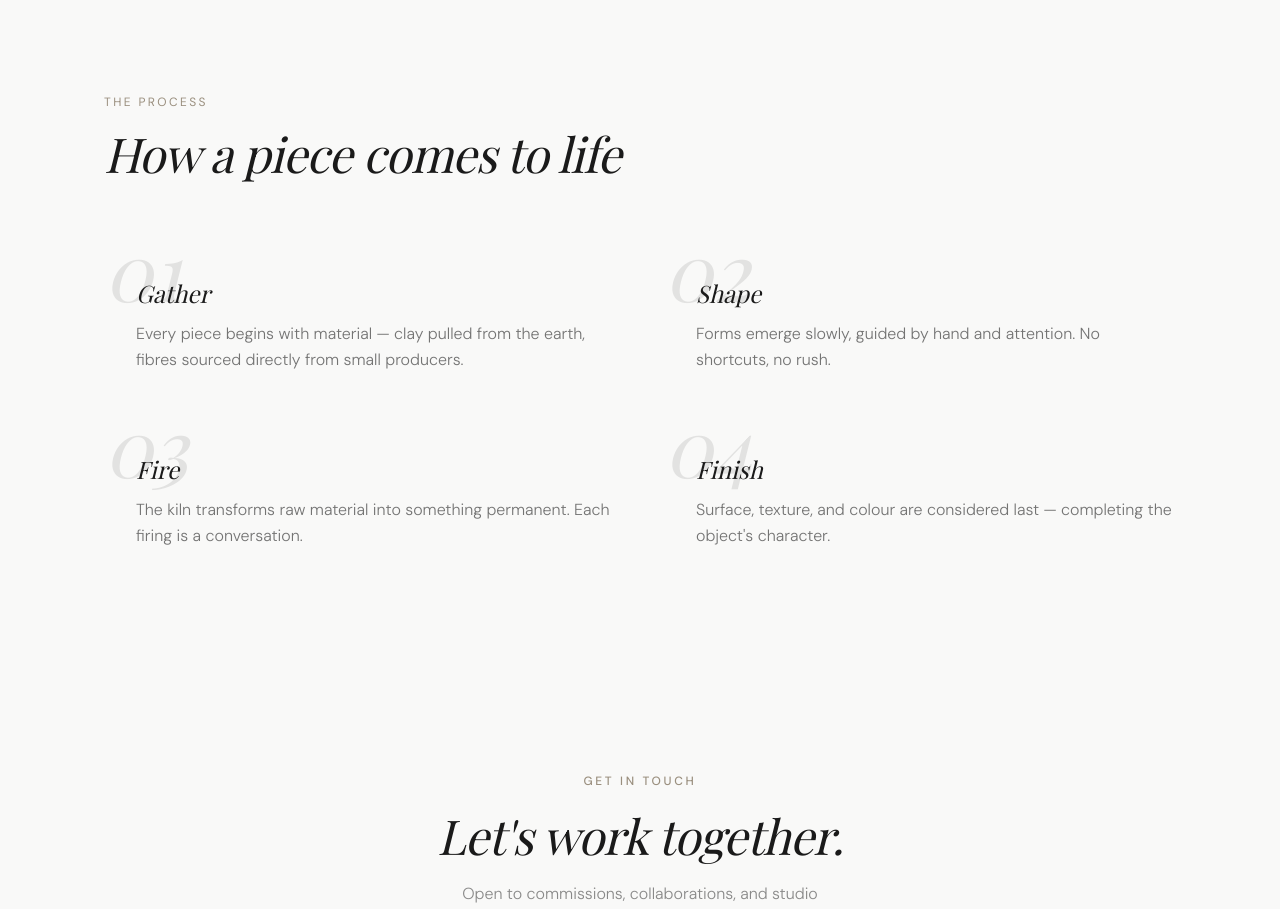
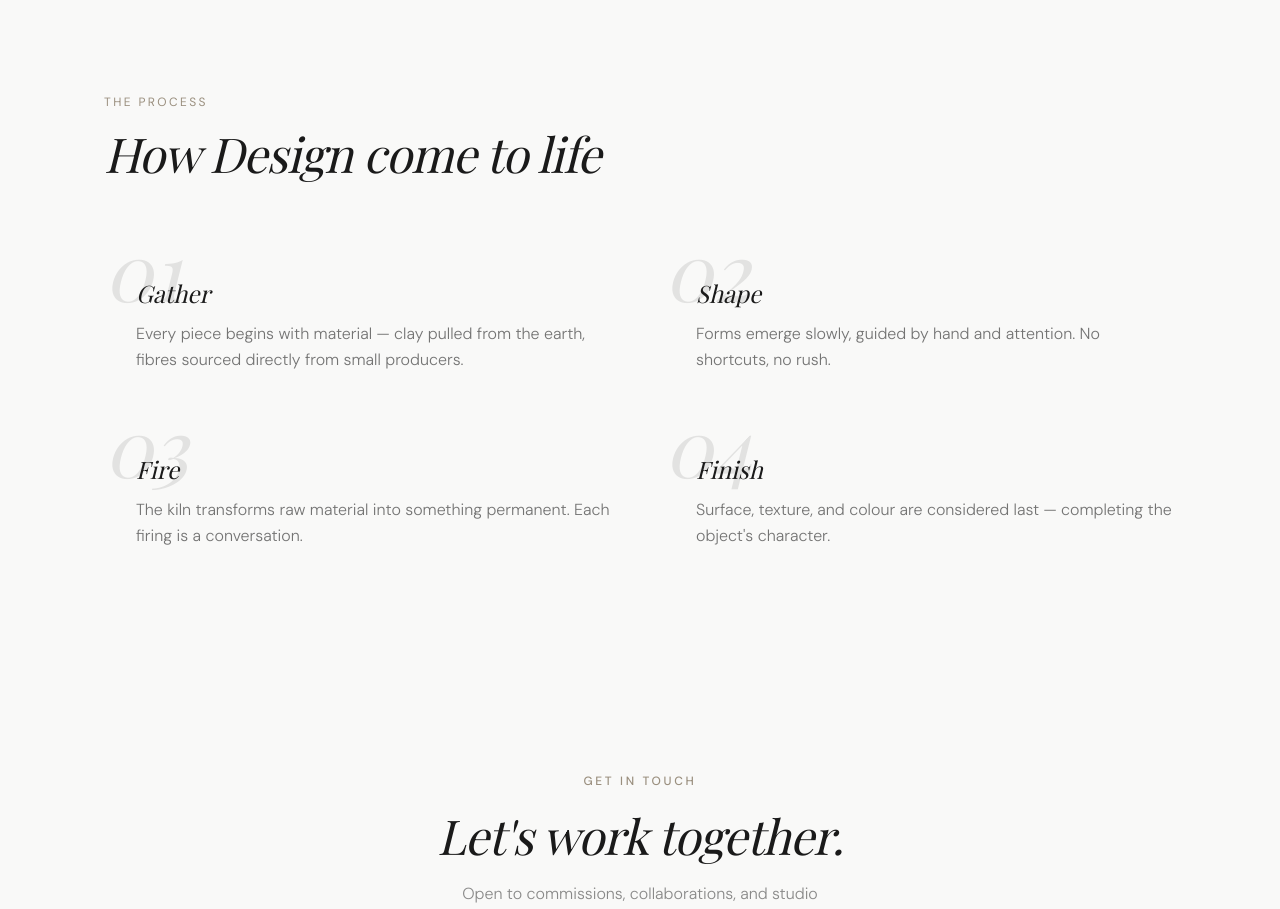
Before and after one commit to alaa-shouman/lauren_gallery, a React (Vite) app: page / in a window 1280 px wide. Shown: the part 2400-3309 px from the top of the page. Built offline with nearby package versions, Linux system fonts and the light colour scheme; no server answers; a web font is replaced by a local one.

Commit message:
How Design come to life

```diff
--- a/src/components/organisms/AboutSection.tsx
+++ b/src/components/organisms/AboutSection.tsx
@@ -93,7 +93,7 @@ export function AboutSection() {
           <div ref={processRef} className="fade-up">
             <p className="text-xs tracking-[0.2em] text-earth-sage uppercase mb-4">the process</p>
             <h3 className="font-serif italic text-4xl md:text-5xl text-earth-forest tracking-[-0.02em] leading-[1.15] mb-16">
-              How a piece comes to life
+              How Design come to life
             </h3>
 
             <div className="grid md:grid-cols-2 gap-12">
```
